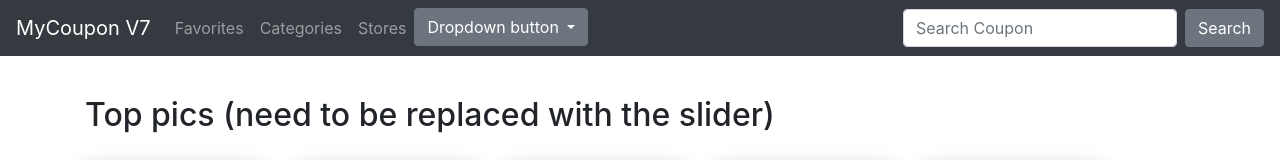
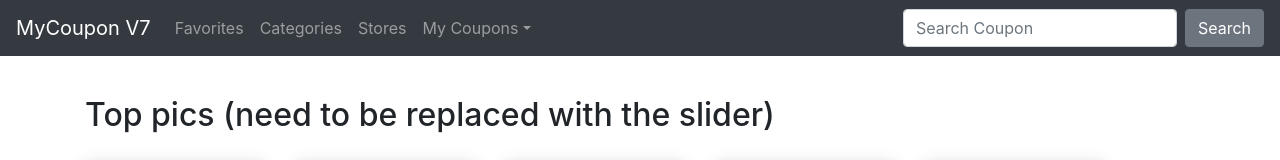
Before and after one commit to imcoder79/my-coupon-dev, an Angular app: page / in a window 1280 px wide. Shown: the top 160 px of the page. Built offline with nearby package versions, Linux system fonts and the light colour scheme; grey boxes are pictures that could not be loaded.

Commit message:
Dropdown-issue-fixed

```diff
--- a/package.json
+++ b/package.json
@@ -23,6 +23,7 @@
     "@angular/router": "^5.2.0",
     "bootstrap": "^4.0.0",
     "core-js": "^2.4.1",
+    "jquery": "^3.3.1",
     "rxjs": "^5.5.6",
     "zone.js": "^0.8.19"
   },
--- a/src/app/app.component.html
+++ b/src/app/app.component.html
@@ -17,16 +17,14 @@
             <a class="nav-link" href="#">Stores</a>
         </li>
         <li class="nav-item dropdown">
-          <div class="dropdown">
-            <button class="btn btn-secondary dropdown-toggle" type="button" id="dropdownMenuButton" data-toggle="dropdown" aria-haspopup="true" aria-expanded="false">
-              Dropdown button
-            </button>
-            <div class="dropdown-menu" aria-labelledby="dropdownMenuButton">
-              <a class="dropdown-item" href="#">Action</a>
-              <a class="dropdown-item" href="#">Another action</a>
+          <a class="nav-link dropdown-toggle" href="#" id="navbarDropdown" role="button"
+          data-toggle="dropdown" >My Coupons</a>
+            <div class="dropdown-menu" aria-labelledby="navbarDropdown">
+               <a class="dropdown-item" href="#">Action</a>
+               <a class="dropdown-item" href="#">Another action</a>
+              <div class="dropdown-divider"></div>
               <a class="dropdown-item" href="#">Something else here</a>
             </div>
-          </div>
         </li>
 
       </ul>
```
Also changed, not shown: .angular-cli.json, 1 other file (tests, documents, lock files or other folders).
